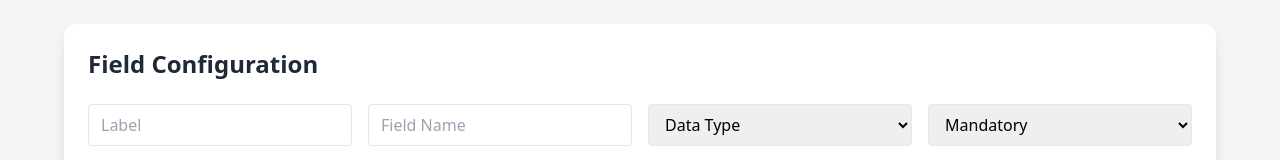
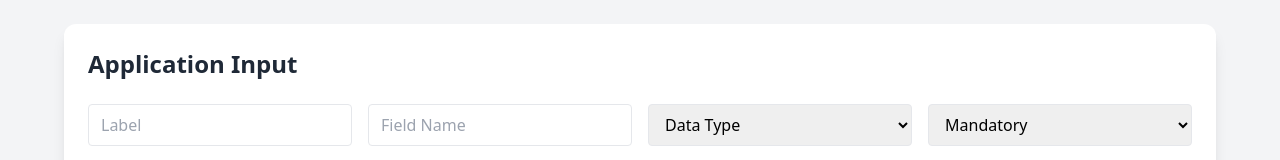
Before and after one commit to Abhijeet724/DevOps, a plain HTML site: page index.html in a window 1280 px wide. Shown: the top 160 px of the page. Drawn offline with nearby package versions, Linux system fonts and the light colour scheme.

Commit message:
checking

```diff
--- a/index.html
+++ b/index.html
@@ -9,7 +9,7 @@
 <body class="bg-gray-100 p-6 min-h-screen">
 
   <div class="max-w-6xl mx-auto bg-white shadow-lg rounded-xl p-6">
-    <h2 class="text-2xl font-bold mb-6 text-gray-800">Field Configuration</h2>
+    <h2 class="text-2xl font-bold mb-6 text-gray-800">Application Input</h2>
 
     <!-- Input Form -->
     <form id="inputForm" class="grid grid-cols-2 md:grid-cols-4 gap-4 mb-4">
```
